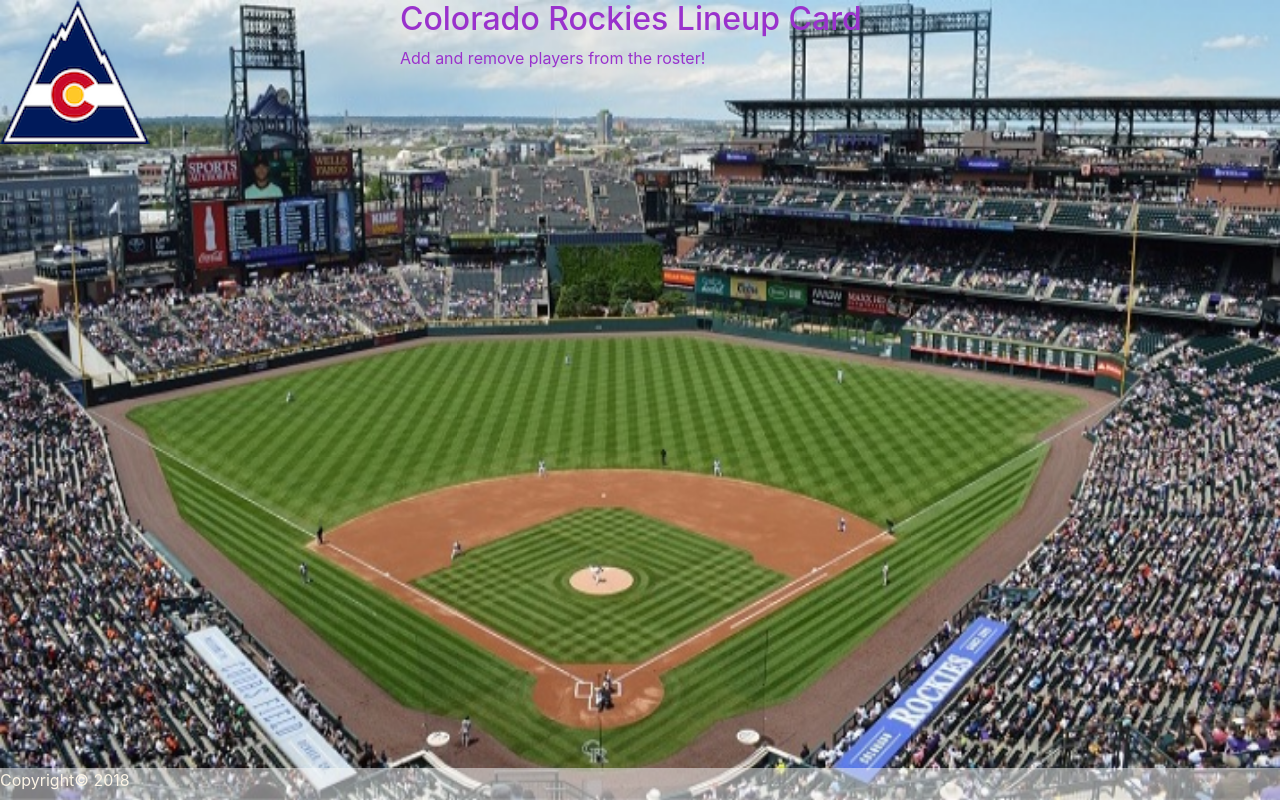
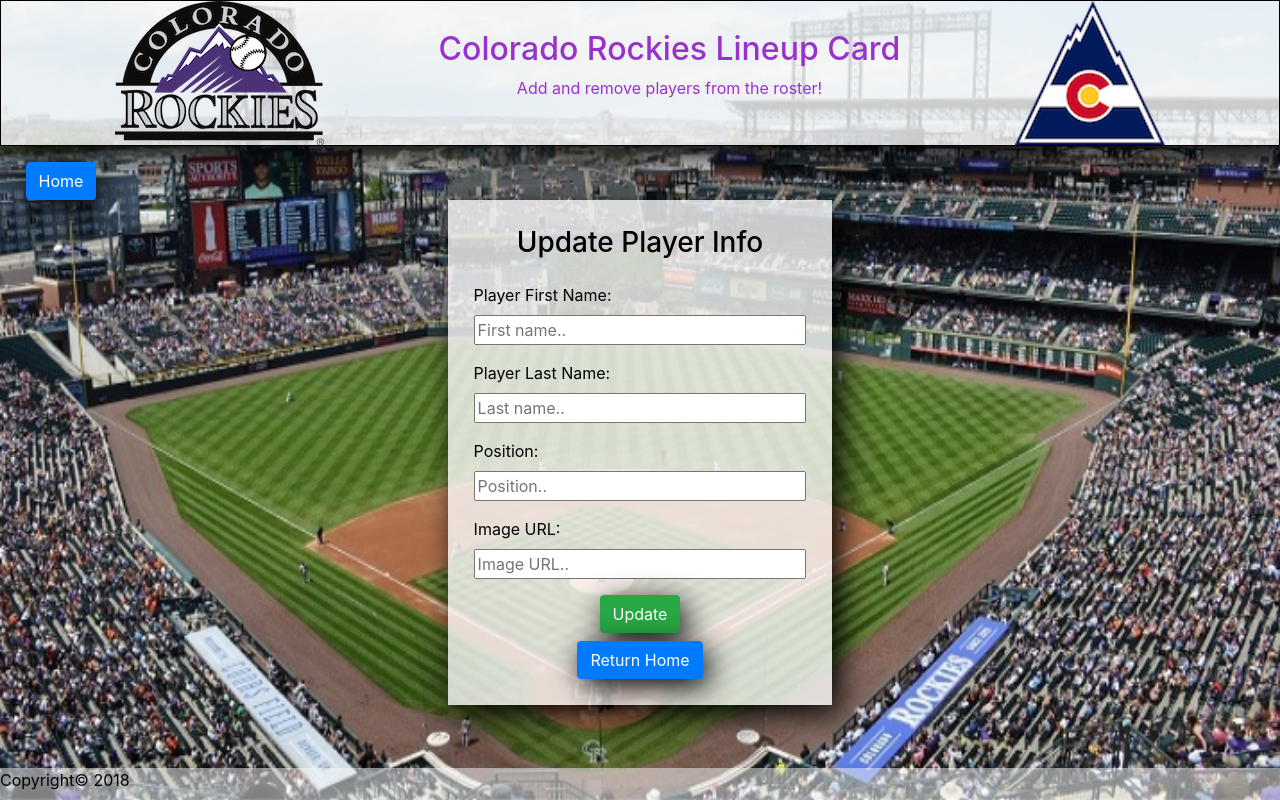
Before and after one commit to piferdg/DenverSportsClient, a React (Create React App) app in the folder rockies_roster/: page /player/update/1 in a window 1280 px wide. Built offline with nearby package versions, Linux system fonts and the light colour scheme; no server answers.

Commit message:
Added more styling to the components and added the ability yo update players

```diff
--- a/rockies_roster/src/App.css
+++ b/rockies_roster/src/App.css
@@ -14,21 +14,35 @@
   overscroll-behavior: none;
 }
 
+/* /////////////////////////////////////////////// Home ////////////////////////////////// */
+
+.home-page h2 {
+  text-align: center;
+}
+
+.add-player-button {
+  margin-left: 1vw;
+  margin-top: 0.5vh;
+}
+
 /* /////////////////////////////////////////////// Header ////////////////////////////////// */
 .header {
   display: flex;
-  /* border: 1px solid black; */
+  border: 1px solid black;
+  background: rgb(249, 249, 249, 0.8);
+  align-items: center;
+  box-shadow: 8px 10px 30px black;
+  justify-content: space-evenly;
 }
 
 .header-text {
   display: flex;
-  align-content: center;
   flex-direction: column;
   color: darkorchid;
-  padding-left: 250px
+  text-align: center;
 }
 
-/* /////////////////////////////////////////////// Form ////////////////////////////////// */
+/* /////////////////////////////////////////////// Add New Player Form ////////////////////////////////// */
 
 .player-form-container {
   display: flex;
@@ -54,27 +68,52 @@
   padding-top: 2vh;
 }
 
-.add-player-button {
+.new-player-form-buttons {
+  display: flex;
+  flex-direction: column;
+  justify-content: center;
+  padding-top: 2vh;
+}
+
+.add-player-button-playerform {
+  display: flex;
+  justify-content: center;
+  padding-bottom: 1vh;
+}
+
+.home-link-button, .add-new-player-button {
+  box-shadow: 5px 8px 30px black;
+}
+
+.home-link-on-playerform-page {
+  display: flex;
+  justify-content: center;
+}
+
+.home-button-player-form-page {
+  padding-left: 2vw;
   padding-top: 2vh;
 }
 
 
-/* /////////////////////////////////////////////// Players ////////////////////////////////// */
+/* /////////////////////////////////////////////// Player Cards ////////////////////////////////// */
 
 .players {
   display: flex;
   flex-wrap: wrap;
   justify-content: space-evenly;
-  padding: 2%;
-  justify-content:
 }
 
 .player {
-    border: 1px solid black;
-    background: rgb(249, 249, 249, 0.8);
-    margin-bottom: 2vh;
-    padding: 3%;
-    box-shadow: 8px 10px 30px black;
+  background: rgb(249, 249, 249, 0.8);
+  margin: 1%;
+  padding:2%;
+  box-shadow: 8px 10px 30px black;
+  width: 22vw;
+}
+
+.player-card-image {
+  height: 47vh;
 }
 
 .player-firstname-lastname {
@@ -83,11 +122,77 @@
 
 .player-position {
   color: black;
+  padding-bottom: 2vh;
 }
+
+.update-and-delete-country-buttons {
+  display: flex;
+  justify-content: space-around;
+}
+
+.update-player-button-on-player-card, .delete-player-button{
+  box-shadow: 8px 10px 30px black;
+}
+
+
+/* /////////////////////////////////////////////// Update Player ////////////////////////////////// */
+
+.player-update-container {
+  display: flex;
+  justify-content: center;
+}
+
+.update-player-form {
+  display: flex;
+  flex-direction: column;
+  width: 30vw;
+  padding: 2%;
+  background: rgb(249, 249, 249, 0.8);
+  box-shadow: 8px 10px 30px black;
+}
+
+.update-player-form h3 {
+  text-align: center;
+  color: black;
+}
+
+.update-player-form label {
+  color: black;
+  padding-top: 2vh;
+}
+
+.update-form-buttons {
+  display: flex;
+  flex-direction: column;
+  justify-content: center;
+  padding-top: 2vh;
+}
+
+.player-update-submit-button {
+  display: flex;
+  justify-content: center;
+  padding-bottom: 1vh;
+}
+
+.home-link-on-update-page {
+  display: flex;
+  justify-content: center;
+}
+
+.back-to-home-button, .update-player-button{
+  box-shadow: 5px 8px 30px black;
+}
+
+.back-to-home-navlink {
+  padding-top: 2vh;
+  padding-left: 2vw;
+}
+
 
 /* /////////////////////////////////////////////// Footer ////////////////////////////////// */
 
 .footer {
+  color: black;
   display: flex;
   position: absolute;
   bottom: 0%;
--- a/rockies_roster/src/App.js
+++ b/rockies_roster/src/App.js
@@ -1,9 +1,10 @@
 import React, { Component } from 'react';
-import logo from './assets/rockiesLogo.png';
+import rockiesBaseballLogo from './assets/Rockies_Official_Logo.png'
 import './App.css';
 import { BrowserRouter, Route, Switch } from "react-router-dom"
 import Header from './components/Header'
 import PlayerForm from './components/PlayerForm'
+import UpdatePlayer from './components/UpdatePlayer'
 import Footer from './components/Footer'
 import Home from './components/Home'
 
@@ -12,10 +13,11 @@
     return (
       <BrowserRouter>
         <div className='App'>
-          <Header src={logo} />
+          <Header src={rockiesBaseballLogo} />
           <Switch>
             <Route path='/' component={Home} exact />
             <Route path='/playerform' component={PlayerForm} exact />
+            <Route path='/player/update/:id' component={UpdatePlayer} exact />
           </Switch>
           <Footer />
         </div>
--- a/rockies_roster/src/components/Header.js
+++ b/rockies_roster/src/components/Header.js
@@ -1,12 +1,18 @@
 import React from 'react'
+import logo from '../assets/rockiesLogo.png';
 
 const Header = (props) => {
     return (
         <div className="header">
-            <img src={props.src} alt="Colorado logo" />
+            <div className='header-logo'>
+                <img src={props.src} alt="Colorado Rockies logo" />
+            </div>
             <div className='header-text'>
                 <h2>Colorado Rockies Lineup Card</h2>
                 <p>Add and remove players from the roster!</p>
+            </div>
+            <div className='secondary-header-logo'>
+                <img src={logo} alt='Colorado logo'/>
             </div>
         </div>
 
--- a/rockies_roster/src/components/Player.js
+++ b/rockies_roster/src/components/Player.js
@@ -1,16 +1,26 @@
 import React from 'react'
 import { Card, CardImg, CardBody,
   CardTitle, CardSubtitle, Button } from 'reactstrap'
+  import { NavLink } from 'react-router-dom'
 
 const Player = (props) => {
   return (
     <div className='player'>
       <Card>
-        <CardImg src={props.playerImage} alt="Player Headshot" />
+        <CardImg className='player-card-image' src={props.playerImage} alt="Player Headshot" />
         <CardBody>
           <CardTitle className='player-firstname-lastname'>{props.playerFirstName} {props.playerLastName}</CardTitle>
           <CardSubtitle className='player-position'>Position: {props.playerPosition}</CardSubtitle>
-          <Button color='danger' onClick={(event) => props.deletePlayer(event, props.playerId)}>Delete Player</Button>
+          <div className='update-and-delete-country-buttons'>
+            <div className='navlink-update-button'>
+              <NavLink to={'/player/update/' + props.playerId}>
+                <Button className='update-player-button-on-player-card' color='success'>Update</Button>
+              </NavLink>
+            </div>
+            <div className='delete-player-button'>
+              <Button color='danger' onClick={(event) => props.deletePlayer(event, props.playerId)}>Delete Player</Button>
+            </div>
+          </div>
         </CardBody>
       </Card>
     </div>
--- a/rockies_roster/src/components/PlayerForm.js
+++ b/rockies_roster/src/components/PlayerForm.js
@@ -50,14 +50,14 @@
         {this.state.gotData
           ?
           <Alert color="success">
-            Your country has been added!
+            Your player has been added!
           </Alert>
           :
           null
         }
         <NavLink to='/'>
           <div className='home-button-player-form-page'>
-            <Button color='primary'>Home</Button>
+            <Button className='home-link-button' color='primary'>Home</Button>
           </div>
         </NavLink>
         <div className='player-form-container'>
@@ -91,12 +91,21 @@
               onChange={this.handleChange}
               placeholder='Image URL..'
               name='image' />
-            <div className='add-player-button'>
-              <Button
-                color="success"
-                type='submit'
-                name='submit'
-                value='Add Player'>Add Player</Button>
+            <div className='new-player-form-buttons'>
+              <div className='add-player-button-playerform'>
+                <Button className='add-new-player-button'
+                  color="success"
+                  type='submit'
+                  name='submit'
+                  value='Add Player'>Add Player</Button>
+              </div>
+              <div>
+                <NavLink to='/'>
+                  <div className='home-link-on-playerform-page'>
+                    <Button className='back-to-home-button' color="primary">Return Home</Button>
+                  </div>
+                </NavLink>
+              </div>
             </div>
           </form>
         </div>
--- /dev/null
+++ b/rockies_roster/src/components/UpdatePlayer.js
@@ -0,0 +1,126 @@
+import React, { Component } from 'react'
+import { NavLink } from 'react-router-dom'
+import { Button } from 'reactstrap';
+
+class UpdatePlayer extends Component {
+
+  state = {
+    firstname: '',
+    lastname: '',
+    position: '',
+    image: ''
+  }
+
+  componentDidMount() {
+    this.parseQueryString()
+
+    fetch(`https://rockies-active.herokuapp.com/players/${this.parseQueryString()}`)
+      .then(response => response.json())
+      .then(playerData => {
+        console.log('Player on Update', playerData.player[0])
+        this.setState(
+          {
+            firstname: playerData.player[0].firstname,
+            lastname: playerData.player[0].lastname,
+            position: playerData.player[0].position,
+            image: playerData.player[0].image,
+          }
+        )
+      })
+  }
+
+  parseQueryString = () => {
+    let url = window.location.href
+    console.log('URL', url)
+    return url.split('/')[5]
+  }
+
+  handleChange = (event) => {
+    const target = event.target
+    const value = target.value
+    const key = target.name
+
+    this.setState(
+      { [key]: value }
+    )
+  }
+
+  handleSubmit = (event) => {
+    event.preventDefault()
+
+    fetch(`https://rockies-active.herokuapp.com/players/${this.parseQueryString()}`, {
+      method: 'PUT',
+      headers: {
+        "content-type": "application/json"
+      },
+      body: JSON.stringify(this.state)
+    })
+      .then(response => response.json())
+      .then(response => response.status = 201 ? console.log('Update Worked!!') : console.log('ERROR'))
+  }
+
+  render() {
+    return (
+      <div className='update-player-page'>
+        <div className='back-to-home-navlink'>
+          <NavLink to='/'>
+            <div className='home-link-on-player-form-page'>
+              <Button className='back-to-home-button' color="primary">Home</Button>
+            </div>
+          </NavLink>
+        </div>
+        <div className='player-update-container'>
+          <form className='update-player-form' onSubmit={this.handleSubmit} >
+            <h3>Update Player Info</h3>
+            <label htmlFor='player-first-name-label'>Player First Name: </label>
+            <input
+              type='text'
+              name='firstname'
+              value={this.state.firstname}
+              onChange={this.handleChange}
+              placeholder="First name.." />
+            <label htmlFor='lastname-label'>Player Last Name: </label>
+            <input
+              type='text'
+              name='lastname'
+              value={this.state.lastname}
+              onChange={this.handleChange}
+              placeholder="Last name.." />
+            <label htmlFor='position-label'>Position: </label>
+            <input
+              type='text'
+              name='position'
+              value={this.state.position}
+              onChange={this.handleChange}
+              placeholder="Position.." />
+            <label htmlFor='image-label'>Image URL: </label>
+            <input
+              type='text'
+              name='image'
+              value={this.state.image}
+              onChange={this.handleChange}
+              placeholder="Image URL.." />
+            <div className='update-form-buttons'>
+              <div className='player-update-submit-button'>
+                <Button className='update-player-button'
+                  color="success"
+                  type='submit'
+                  name='submit'
+                  value='Add Player'>Update</Button>
+              </div>
+              <div>
+                <NavLink to='/'>
+                  <div className='home-link-on-update-page'>
+                    <Button className='back-to-home-button' color="primary">Return Home</Button>
+                  </div>
+                </NavLink>
+              </div>
+            </div>
+          </form>
+        </div>
+      </div>
+    )
+  }
+}
+
+export default UpdatePlayer;
```
Also changed, not shown: rockies_roster/src/components/Home.js (+3 -6 lines), rockies_roster/src/assets/Rockies_Official_Logo.png (added).
